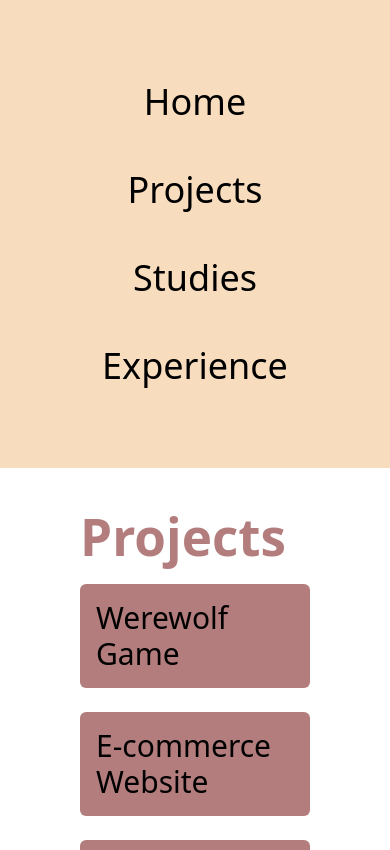
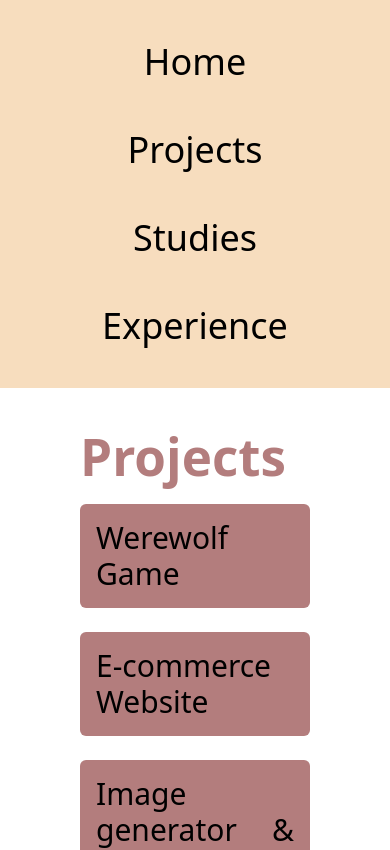
Before and after one commit to ThiagoZanconi/Personal-Web-Page, a React (Vite) app: page /projects in a window 390 px wide. Shown: the top 850 px of the page. Built offline with nearby package versions, Linux system fonts and the light colour scheme.

Commit message:
Update project card

```diff
--- a/src/components/project_card.tsx
+++ b/src/components/project_card.tsx
@@ -31,7 +31,7 @@ function ProjectCard({ name, link, link_name, description, slide_class }: Projec
                         Description
                     </a>
                     <a href={link} target="_blank"
-                    className="w-full h-full flex items-center justify-center background-pinkish-color-hover color-black font-bold">
+                    className="w-full h-full flex items-center justify-center background-pinkish-color-hover color-black font-bold text-center">
                         {link_name}
                     </a>
                 </div>
@@ -40,7 +40,7 @@ function ProjectCard({ name, link, link_name, description, slide_class }: Projec
                     <div className="overflow-y-hidden">
                         <div className={`px-10 mb-3 background-skin-color expand ${showDescription ? "show" : ""}`}>
                             {description.map((desc, _) => (
-                                <p className="text-xl text-justify color-black font-medium">
+                                <p className="text-xl md:text-justify color-black font-medium">
                                     {desc}
                                     <br></br>
                                 </p>
--- a/src/layout/layout.tsx
+++ b/src/layout/layout.tsx
@@ -3,7 +3,7 @@ import { Link, Outlet } from "react-router-dom"
 export default function Layout() {
   return (
     <>
-        <nav className="py-[70px] background-skin-color flex items-center">
+        <nav className="py-[30px] md:py-[70px] background-skin-color flex items-center">
             <div className="md:flex gap-6 grid grid-col-1 justify-items-center mx-auto lg:mx-[10%]">
                 <Link to="/" className="px-3 py-3 text-4xl color-black background-pinkish-color-hover">
                     Home
```
